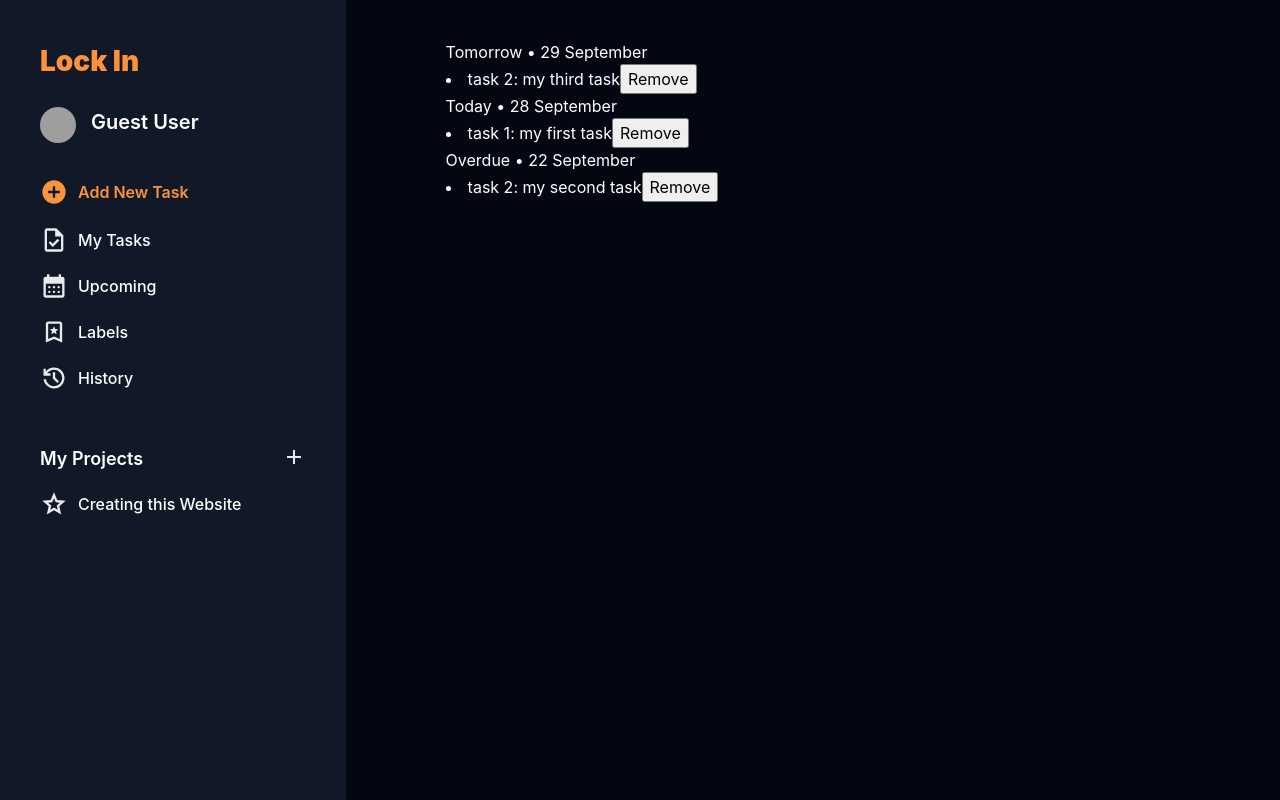
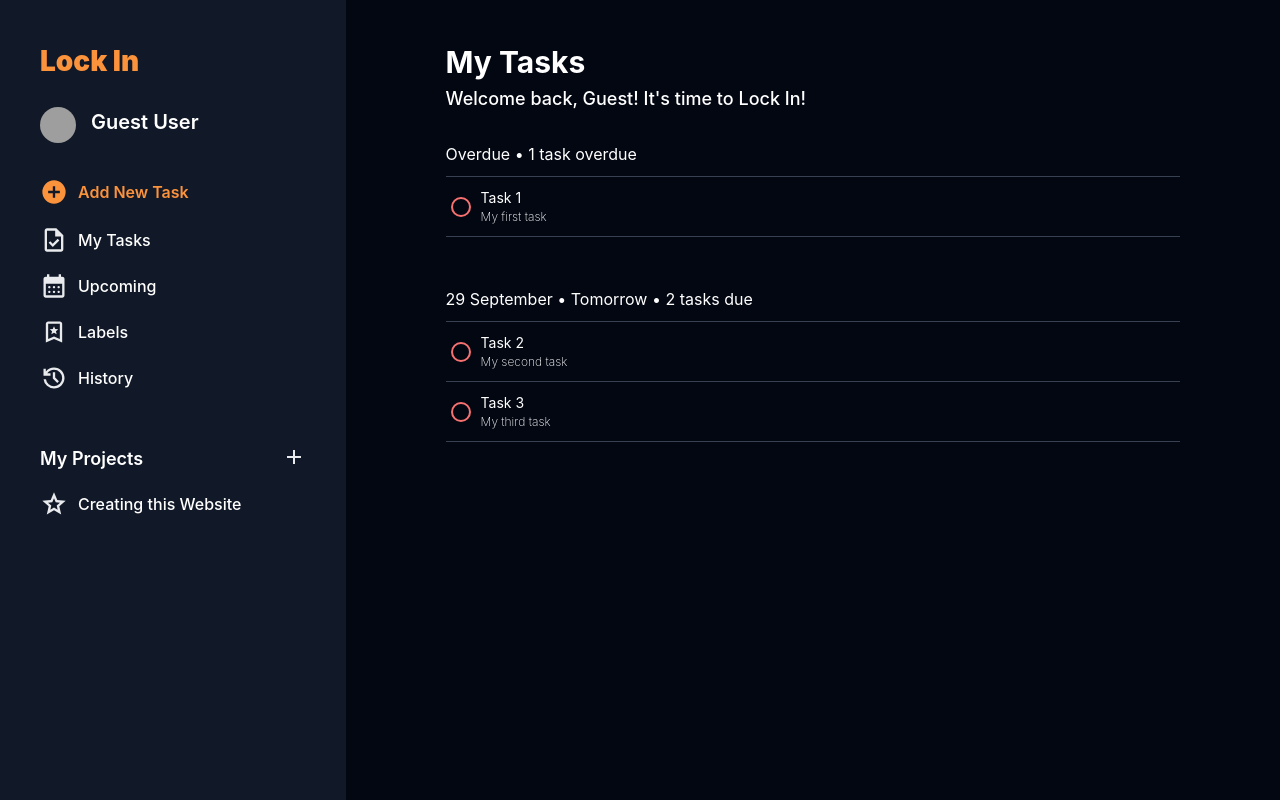
Before and after one commit to tyzrichard/odin-lockin, a website built with webpack: page src/template.html in a window 1280 px wide. Built offline with nearby package versions, Linux system fonts and the light colour scheme; grey boxes are pictures that could not be loaded.

Commit message:
Finished UI for My Tasks page without extra customisation such as labels, priorities and subtasks

```diff
--- a/src/index.js
+++ b/src/index.js
@@ -4,6 +4,16 @@ import { renderTasks } from './myTasks.js';
 
 
 document.addEventListener('DOMContentLoaded', () => {
+    const title = document.querySelector('#title')
+    const myTasksHeader = document.createElement('div');
+    const myTasksHeader1 = document.createElement('h1');
+    const myTasksHeader2 = document.createElement('h2');
+    myTasksHeader1.textContent = "My Tasks";
+    myTasksHeader2.textContent = "Welcome back, Guest! It's time to Lock In!";
+    myTasksHeader.appendChild(myTasksHeader1);
+    myTasksHeader.appendChild(myTasksHeader2);
+    title.appendChild(myTasksHeader);
+
     renderTasks();  // Render tasks on page load
 
     // Dialog to add new Task
--- a/src/myTasks.js
+++ b/src/myTasks.js
@@ -1,5 +1,5 @@
 import { todolist } from './tasks.js';
-import { differenceInDays, format, isPast, isToday, isTomorrow, startOfToday} from "date-fns";
+import { differenceInDays, format, isPast, isToday, isTomorrow, startOfToday } from "date-fns";
 
 // Function to render tasks in the DOM
 function renderTasks() {
@@ -10,52 +10,85 @@ function renderTasks() {
 
     todolistDays.forEach((day) => {
         const dayContainer = document.createElement('div');
-        const dayItem = document.createElement('p');
+        dayContainer.classList.add('day-container')
+        const dayHeader = document.createElement('div');
+        dayHeader.classList.add('day-header');
+
+        function addDueTasks(due) {
+            const dueTasks = day.getNumberOfTasks();
+            if (due && dueTasks > 1) {
+                dayHeader.textContent += ` • ${dueTasks} tasks overdue`
+            } else if (due) {
+                dayHeader.textContent += ` • ${dueTasks} task overdue`
+            } else if (dueTasks > 1) {
+                dayHeader.textContent += ` • ${dueTasks} tasks due`
+            } else {
+                dayHeader.textContent += ` • ${dueTasks} task due`
+            }
+        }
 
         if (isToday(day.date)) {
-            dayItem.textContent = `Today • `;
+            dayHeader.textContent = `${format(day.date, 'dd MMMM')} • Today`;
+            addDueTasks();
         } else if (isPast(day.date)) {
-            dayItem.textContent = `Overdue • `;
+            dayHeader.textContent = `Overdue`;
+            addDueTasks(1);
         } else if (isTomorrow(day.date)) {
-            dayItem.textContent = `Tomorrow • `;
+            dayHeader.textContent = `${format(day.date, 'dd MMMM')} • Tomorrow`;
+            addDueTasks();
         } else if (differenceInDays(startOfToday()) < 7, day.date) {
-            dayItem.textContent = `${format(day.date, 'iiii')} • `
+            dayHeader.textContent = `${format(day.date, 'dd MMMM')} • ${format(day.date, 'iiii')}`
+            addDueTasks();
+        } else {
+            dayHeader.textContent += `${format(day.date, 'dd MMMM')}`;
+            addDueTasks();
         }
-        dayItem.textContent += `${format(day.date, 'dd MMMM')}`;
 
-        dayContainer.appendChild(dayItem);
-        const taskContainer = document.createElement('div');
-        addTasksToDay(day, taskContainer);
-        dayContainer.appendChild(taskContainer);
+        dayContainer.appendChild(dayHeader);
+        addDivider(dayContainer);
+        // const taskContainer = document.createElement('div');
+        addTasksToDay(day, dayContainer);
+        // dayContainer.appendChild(taskContainer);
         listContainer.appendChild(dayContainer)
     })
+
+
 }
 
-function addTasksToDay(day, taskContainer) {
+function addTasksToDay(day, dayContainer) {
     const dayTasks = day.getAllTasks();
 
     dayTasks.forEach((task) => {
-        // Create task item
-        const taskItem = document.createElement('li');
-        taskItem.textContent = `${task.name}: ${task.description}`;
+        const taskContainer = document.createElement('div');
+        taskContainer.classList.add('task-container');
 
-        // Create remove button
         const removeButton = document.createElement('button');
-        removeButton.textContent = 'Remove';
         removeButton.addEventListener('click', () => {
-            // Remove task from tasks array
             todolist.removeTaskFromDay(day, task);
-
-            // Re-render the task list
             renderTasks();
         });
+        taskContainer.appendChild(removeButton);
 
-        // Append the button to the task item
-        taskItem.appendChild(removeButton);
+        const taskInfo = document.createElement('div');
+        taskInfo.classList.add('task-info');
 
-        // Append the task item to the task container
-        taskContainer.appendChild(taskItem);
+        const taskTitle = document.createElement('div');
+        taskTitle.textContent = `${task.name}`;
+        const taskDesc = document.createElement('div');
+        taskDesc.textContent = `${task.description}`;
+        taskInfo.appendChild(taskTitle);
+        taskInfo.appendChild(taskDesc);
+        taskContainer.appendChild(taskInfo);
+
+        dayContainer.appendChild(taskContainer);
+        addDivider(dayContainer)
     });
 }
 
+function addDivider(parent) {
+    const divider = document.createElement('div');
+    divider.classList.add('divider');
+    parent.appendChild(divider);
+}
+
 export { renderTasks };
--- a/src/styles.css
+++ b/src/styles.css
@@ -59,21 +59,42 @@ body {
     font-family: -apple-system, BlinkMacSystemFont, 'Segoe UI', Roboto, Oxygen, Ubuntu, Cantarell, 'Open Sans', 'Helvetica Neue', sans-serif;
     display: flex;
     color: #FFFFFF;
+}
+
+#main-body {
+    padding: 40px 100px;
+    display: flex;
+    flex-direction: column;
+    flex-grow: 1;
+    gap: 30px;
     background-color: #030712;
 }
 
 #content {
-    padding: 40px 100px;
+    flex-grow: 1;
+    display: flex;
+    flex-direction: column;
+    gap: 50px;
 }
 
 h1 {
+    font-size: 30px;
+    font-weight: 700;
+}
+
+h2 {
+    font-size: 18px;
+    font-weight: 500;
+}
+
+h3 {
     font-size: 28px;
     font-weight: 900;
     color: #FB923C;
     padding-left: 10px;
 }
 
-h2 {
+h4 {
     font-size: 20px;
     font-weight: 600;
 }
@@ -93,7 +114,7 @@ h2 {
     gap: 15px;
 }
 
-.profile > img {
+.profile>img {
     height: 36px;
     width: 36px;
     border-radius: 1000px;
@@ -115,7 +136,7 @@ h2 {
     font-weight: 600;
 }
 
-.new-task > svg {
+.new-task>svg {
     height: 28px;
     width: 28px;
 }
@@ -162,8 +183,8 @@ dialog {
     border-radius: 10px;
 }
 
-.main-option > svg,
-.project > svg {
+.main-option>svg,
+.project>svg {
     height: 28px;
     width: 28px;
 }
@@ -176,3 +197,53 @@ dialog {
 li {
     color: white;
 }
+
+/* My Tasks */
+.day-container {
+    display: flex;
+    flex-direction: column;
+    gap: 10px;
+}
+
+.day-header {
+    font-size: 16px;
+}
+
+.task-container {
+    display: flex;
+    padding: 0 5px;
+    gap: 10px;
+    align-items: center;
+}
+
+.task-container>button {
+    height: 20px;
+    width: 20px;
+    border-radius: 1000px;
+    border: 2px solid #F87171;
+    background-color: #030712;
+}
+
+.task-container>button:hover {
+    background-color: #F87171;
+}
+
+.task-info {
+    display: flex;
+    flex-direction: column;
+}
+
+.task-info :first-child {
+    font-size: 14px;
+}
+
+.task-info :nth-child(2) {
+    font-size: 12px;
+    font-weight: 200;
+}
+
+.divider {
+    display: flex;
+    background-color: #374151;
+    height: 1px;
+}
--- a/src/tasks.js
+++ b/src/tasks.js
@@ -34,6 +34,10 @@ class Day {
 
     getAllTasks() {
         return this.tasks;
+    }
+
+    getNumberOfTasks() {
+        return this.tasks.length;
     }
 }
 
@@ -89,12 +93,12 @@ class TodoList {
 }
 
 const todolist = new TodoList();
-const task1 = ["task 1", "my first task", '2024-09-28'];
-const task2 = ["task 2", "my second task", '2024-09-22'];
-const task3 = ["task 2", "my third task", '2024-09-29'];
-todolist.addTaskToDay(task3);
+const task1 = ["Task 1", "My first task", '2024-09-26'];
+const task2 = ["Task 2", "My second task", '2024-09-29'];
+const task3 = ["Task 3", "My third task", '2024-09-29'];
 todolist.addTaskToDay(task1);
 todolist.addTaskToDay(task2);
+todolist.addTaskToDay(task3);
 
 
 // function addTask(taskName, desc, duedate) {
--- a/src/template.html
+++ b/src/template.html
@@ -7,10 +7,10 @@
 </head>
 <body>
     <div id="sidebar">
-        <h1>Lock In</h1>
+        <h3>Lock In</h3>
         <div class="profile">
             <img src="assets/sidebar/pfp.png" alt="Profile Picture">
-            <h2>Guest User</h2>
+            <h4>Guest User</h4>
         </div>
 
         <div class="main-options">
@@ -68,6 +68,7 @@
         </div>
     </div>
     <div id="main-body">
+        <div id="title"></div>
         <div id="content">
         </div>
     </div>
```
